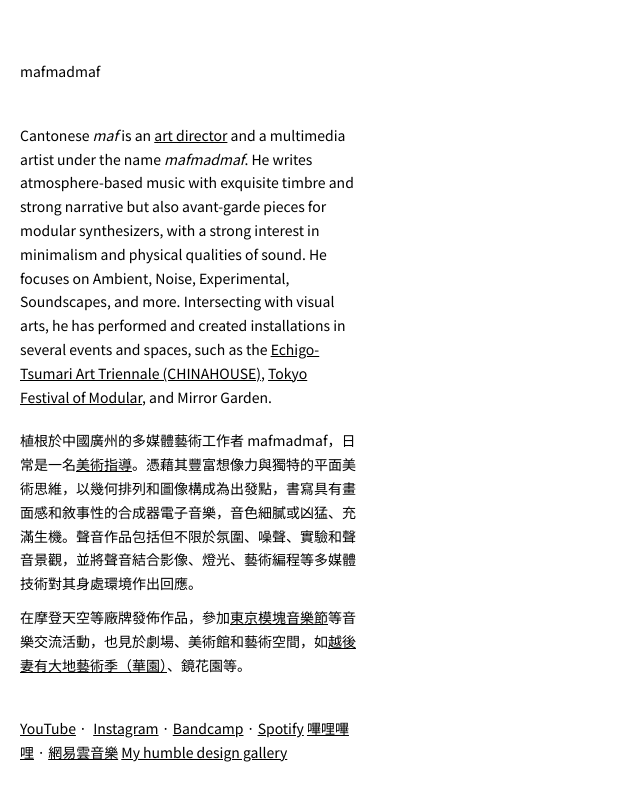
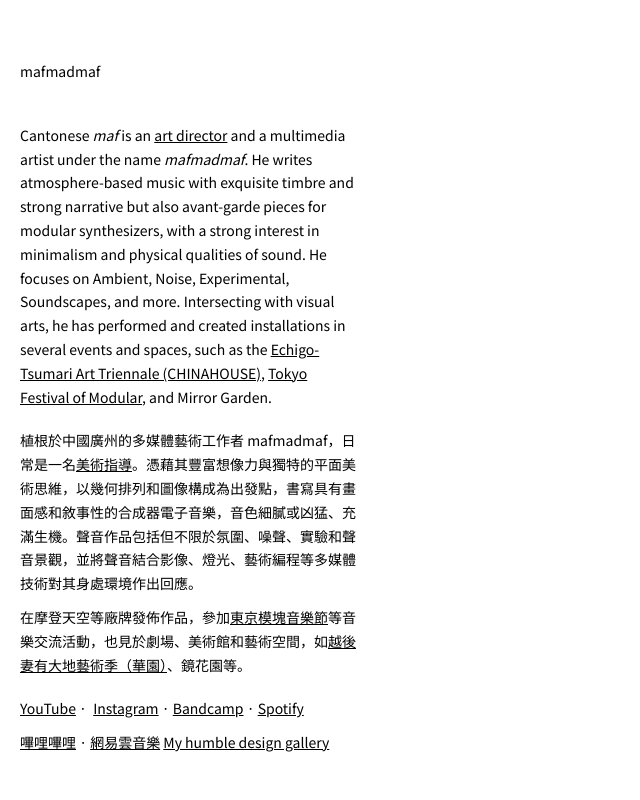
Before and after one commit to BitMob/mafmadmaf.com, a plain HTML site: page index.html in a window 1280 px wide. Shown: the top 800 px of the page, without its empty margins (0-640 px from the left). Drawn offline with Linux system fonts and the light colour scheme; a web font is replaced by a local one.

Commit message:
Update index.html

```diff
--- a/index.html
+++ b/index.html
@@ -51,15 +51,14 @@
           href="https://maf-works.com/">美術指導</a>。憑藉其豐富想像力與獨特的平面美術思維，以幾何排列和圖像構成為出發點，書寫具有畫面感和敘事性的合成器電子音樂，音色細膩或凶猛、充滿生機。聲音作品包括但不限於氛圍、噪聲、實驗和聲音景觀，並將聲音結合影像、燈光、藝術編程等多媒體技術對其身處環境作出回應。<span></span>
         在摩登天空等廠牌發佈作品，參加<a href="https://tfom.info/tfom-2018">東京模塊音樂節</a>等音樂交流活動，也見於劇場、美術館和藝術空間，如<a
           href="https://www.echigo-tsumari.jp/en/event/20201010_1031/">越後妻有大地藝術季（華園）</a>、鏡花園等。
-      </p>
+        <span></span><span></span>
 
 
-      <p>
+
         <a href="https://www.youtube.com/channel/UCd3_Sb2nGt26E9VuSqzl-0w/videos">YouTube</a>&nbsp;·&nbsp;
         <a href="https://www.instagram.com/mafmadmaf/">Instagram</a>&nbsp;·&nbsp;<a
           href="https://mafmadmaf.bandcamp.com">Bandcamp</a>&nbsp;·&nbsp;<a
-          href="https://open.spotify.com/artist/5LiVBsDhCO16vnfqrAZXV6?si=V4e0XkXyS6OXSw7FlgiNJw">Spotify</a>
-
+          href="https://open.spotify.com/artist/5LiVBsDhCO16vnfqrAZXV6?si=V4e0XkXyS6OXSw7FlgiNJw">Spotify</a><span></span>
 
         <a href="https://space.bilibili.com/91888290/video">嗶哩嗶哩</a>&nbsp;·&nbsp;<a
           href="https://music.163.com/m/artist?id=12443675">網易雲音樂</a></li>
```
